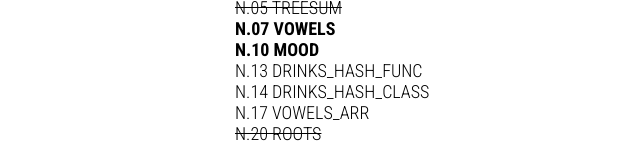
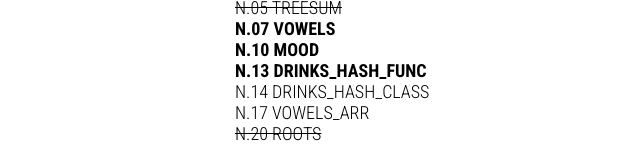
Before and after one commit to MrShark493/Onishchenko_Egor_Anatolievich, a plain HTML site: page index.html in a window 1280 px wide. Shown: the part 385-531 px from the top of the page, without its empty margins (319-959 px from the left). Drawn offline with Linux system fonts and the light colour scheme.

Commit message:
занес N13 в index.html

```diff
--- a/index.html
+++ b/index.html
@@ -65,7 +65,7 @@
                 "N.05 TREESUM": "done",
                 "N.07 VOWELS": "ready",
                 "N.10 MOOD": "ready",
-                "N.13 DRINKS_HASH_FUNC": "none",
+                "N.13 DRINKS_HASH_FUNC": "ready",
                 "N.14 DRINKS_HASH_CLASS": "none",
                 "N.17 VOWELS_ARR": "none",
                 "N.20 ROOTS": "done",
```
